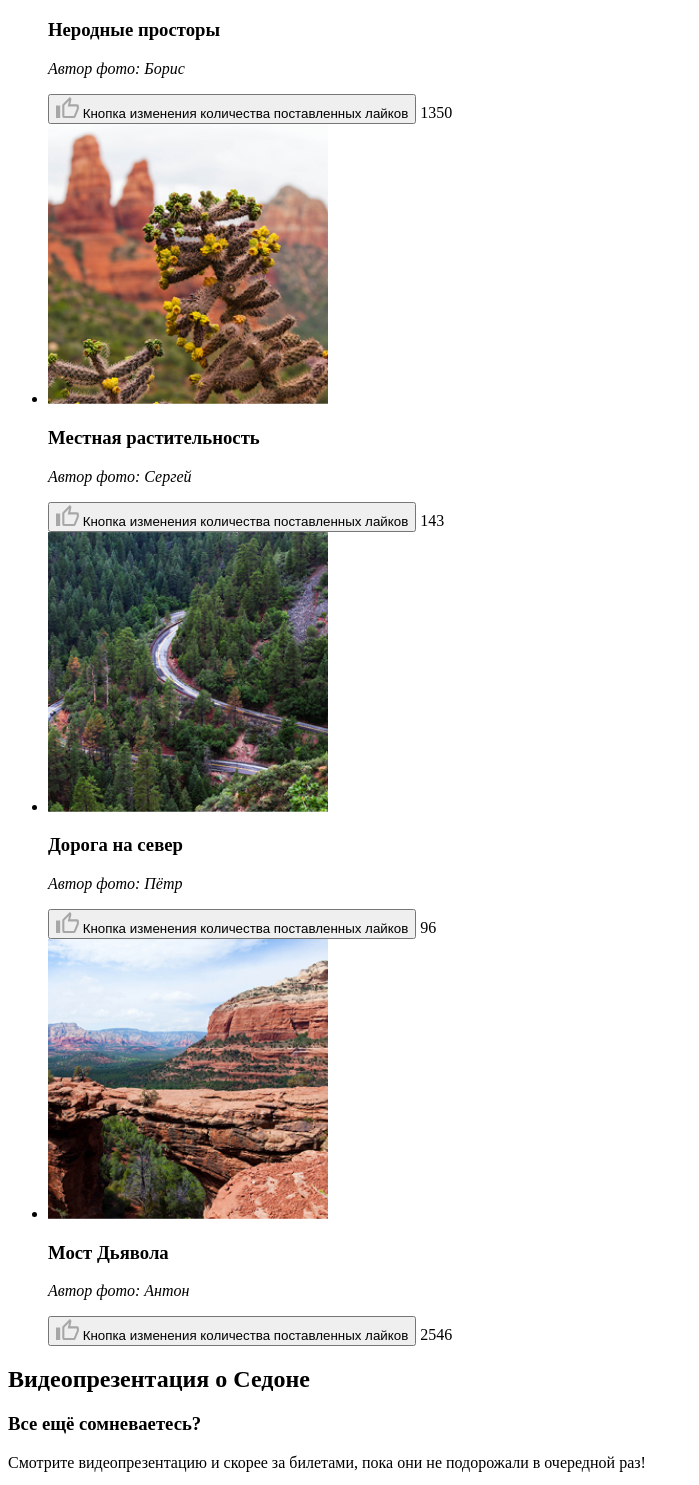
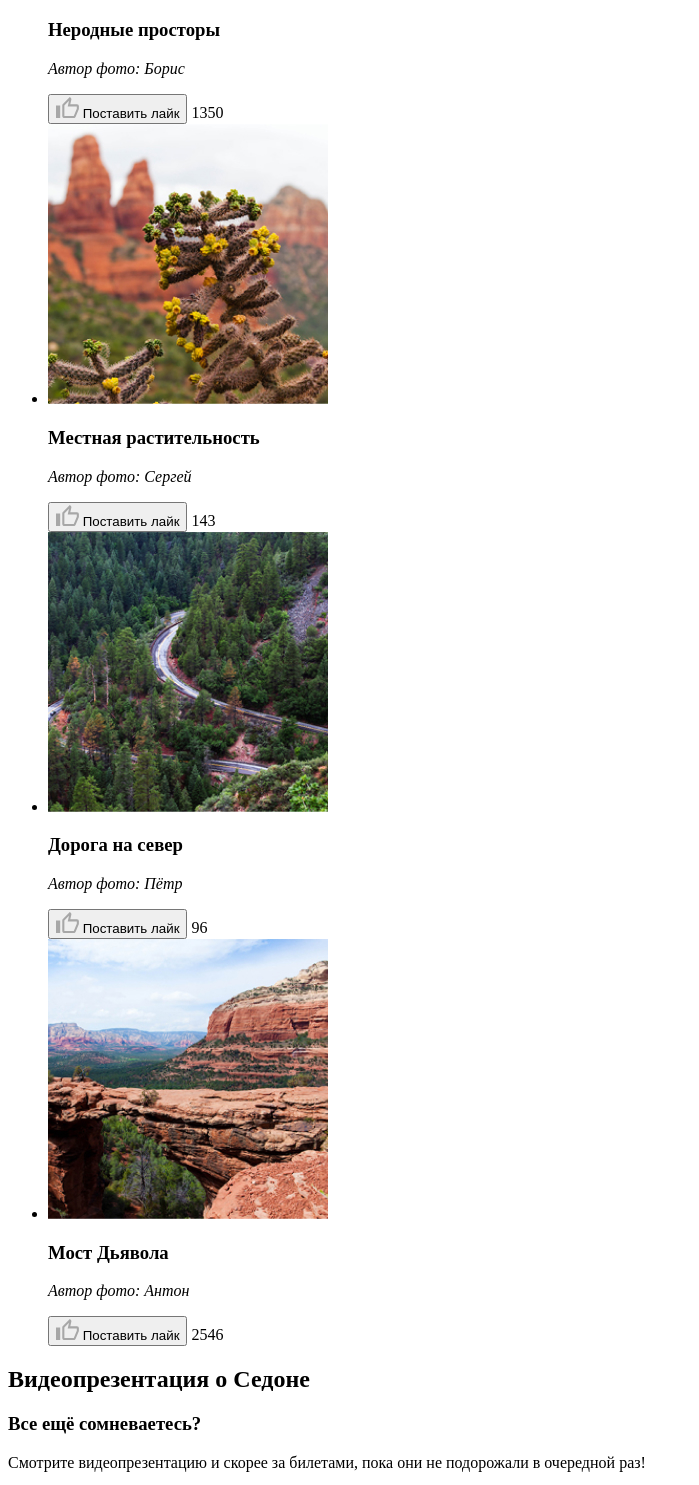
Before and after one commit to htmlacademy-adaptive/2082471-sedona-27, a website: page source/catalog.html in a window 1280 px wide. Shown: the part 692-2177 px from the top of the page, without its empty margins (0-699 px from the left). Drawn offline with Linux system fonts and the light colour scheme.

Commit message:
Добавляет изменения в разметку HTML_29.11

```diff
--- a/source/catalog.html
+++ b/source/catalog.html
@@ -10,31 +10,26 @@
     <div class="main-header__wrapper">
       <nav class="main-nav">
         <a class="main-header__logo" href="index.html">
-          <img class="main-header__logo-image" src="img/logotype.svg" width="185" height="96"
-            alt="Логотип города Седона.">
+          <img class="main-header__logo-image" src="img/logotype.svg" width="185" height="96" alt="Логотип города Седона.">
         </a>
         <button class="main-nav__toggle" type="button">
           <span class="visually-hidden">Открыть меню</span>
         </button>
         <ul class="main-nav__list site-list">
           <li class="site-list__item">
-            <a class="site-list__link" href="index.html">
-              Главная
+            <a class="site-list__link" href="index.html">Главная
             </a>
           </li>
           <li class="site-list__item">
-            <a class="site-list__link site-list__link--active" href="#">
-              Фото и видео
+            <a class="site-list__link site-list__link--active" href="#">Фото и видео
             </a>
           </li>
           <li class="site-list__item">
-            <a class="site-list__link" href="form.html">
-              Форма отзыва
+            <a class="site-list__link" href="form.html">Форма отзыва
             </a>
           </li>
           <li class="site-list__item">
-            <a class="site-list__link" href="https://htmlacademy.ru/intensive/adaptive">
-              HTMLAcademy
+            <a class="site-list__link" href="https://htmlacademy.ru/intensive/adaptive">HTMLAcademy
             </a>
           </li>
         </ul>
@@ -72,9 +67,9 @@
                   d="m12.96 3.78-.62 3.05-.63 2.62h9.09v2.2l-3.03 7.25h-9.4V8.4l4.6-4.62ZM2.1 10.5v8.4-8.4ZM13.8 0 6.9 6.93c-.42.32-.63.84-.63 1.47v10.5c0 1.16.94 2.1 2.1 2.1h9.4c.84 0 1.57-.52 1.88-1.26l3.14-7.45c.1-.21.1-.53.1-.74v-2.1H23a2.1 2.1 0 0 0-2.1-2.1h-6.58l1.05-4.83v-.31c0-.43-.21-.84-.42-1.16L13.8 0ZM4.18 8.4H0V21h4.18V8.4Z"
                   fill="#000" />
               </svg>
-              <span class="visually-hidden">Кнопка изменения количества поставленных лайков</span>
+              <span class="visually-hidden">Поставить лайк</span>
             </button>
-            <span class="user-report__total">1350</span>
+            <span class="user-report__like">1350</span>
           </li>
           <li class="user-report__item">
             <img class="user-report__photo" src="img/catalog/photo-2-mobile.jpg" width="280" height="280"
@@ -87,9 +82,9 @@
                   d="m12.96 3.78-.62 3.05-.63 2.62h9.09v2.2l-3.03 7.25h-9.4V8.4l4.6-4.62ZM2.1 10.5v8.4-8.4ZM13.8 0 6.9 6.93c-.42.32-.63.84-.63 1.47v10.5c0 1.16.94 2.1 2.1 2.1h9.4c.84 0 1.57-.52 1.88-1.26l3.14-7.45c.1-.21.1-.53.1-.74v-2.1H23a2.1 2.1 0 0 0-2.1-2.1h-6.58l1.05-4.83v-.31c0-.43-.21-.84-.42-1.16L13.8 0ZM4.18 8.4H0V21h4.18V8.4Z"
                   fill="#000" />
               </svg>
-              <span class="visually-hidden">Кнопка изменения количества поставленных лайков</span>
+              <span class="visually-hidden">Поставить лайк</span>
             </button>
-            <span class="user-report__total">143</span>
+            <span class="user-report__like">143</span>
           </li>
           <li class="user-report__item">
             <img class="user-report__photo" src="img/catalog/photo-3-mobile.jpg" width="280" height="280"
@@ -102,9 +97,9 @@
                   d="m12.96 3.78-.62 3.05-.63 2.62h9.09v2.2l-3.03 7.25h-9.4V8.4l4.6-4.62ZM2.1 10.5v8.4-8.4ZM13.8 0 6.9 6.93c-.42.32-.63.84-.63 1.47v10.5c0 1.16.94 2.1 2.1 2.1h9.4c.84 0 1.57-.52 1.88-1.26l3.14-7.45c.1-.21.1-.53.1-.74v-2.1H23a2.1 2.1 0 0 0-2.1-2.1h-6.58l1.05-4.83v-.31c0-.43-.21-.84-.42-1.16L13.8 0ZM4.18 8.4H0V21h4.18V8.4Z"
                   fill="#000" />
               </svg>
-              <span class="visually-hidden">Кнопка изменения количества поставленных лайков</span>
+              <span class="visually-hidden">Поставить лайк</span>
             </button>
-            <span class="user-report__total">96</span>
+            <span class="user-report__like">96</span>
           </li>
           <li class="user-report__item">
             <img class="user-report__photo" src="img/catalog/photo-4-mobile.jpg" width="280" height="280"
@@ -117,9 +112,9 @@
                   d="m12.96 3.78-.62 3.05-.63 2.62h9.09v2.2l-3.03 7.25h-9.4V8.4l4.6-4.62ZM2.1 10.5v8.4-8.4ZM13.8 0 6.9 6.93c-.42.32-.63.84-.63 1.47v10.5c0 1.16.94 2.1 2.1 2.1h9.4c.84 0 1.57-.52 1.88-1.26l3.14-7.45c.1-.21.1-.53.1-.74v-2.1H23a2.1 2.1 0 0 0-2.1-2.1h-6.58l1.05-4.83v-.31c0-.43-.21-.84-.42-1.16L13.8 0ZM4.18 8.4H0V21h4.18V8.4Z"
                   fill="#000" />
               </svg>
-              <span class="visually-hidden">Кнопка изменения количества поставленных лайков</span>
+              <span class="visually-hidden">Поставить лайк</span>
             </button>
-            <span class="user-report__total">2546</span>
+            <span class="user-report__like">2546</span>
           </li>
         </ul>
         <!-- </div>-->
@@ -131,8 +126,7 @@
         <h2 class="visually-hidden">Видеопрезентация о Седоне</h2>
         <header class="video-report__header video-header">
           <h3 class="video-header__title"><b>Все ещё сомневаетесь?</b></h3>
-          <p class="video-header__intro">Смотрите видеопрезентацию и скорее за билетами, пока они не подорожали в
-            очередной раз!
+          <p class="video-header__intro">Смотрите видеопрезентацию и скорее за билетами, пока они не подорожали в очередной раз!
           </p>
         </header>
 
@@ -142,7 +136,7 @@
             <source src="movie.ogg" type="video/ogg">
             <sourse src="movie.webm" type="video/webm">
           </video>
-          <button class="presentation__button  presentation-button presentation-button--start " type="button">
+          <button class="presentation__button" type="button">
             <svg width="48" height="54" fill="none" xmlns="http://www.w3.org/2000/svg">
               <path d="M48 27 0 54V0l48 27Z" fill="#fff" fill-opacity=".7" />
             </svg>
@@ -159,21 +153,19 @@
         <a class="contacts__link" href="#">#visitSEDONA</a>
       </div>
 
-      <ul class="social__list social">
+      <ul class="footer__list social">
         <li class="social__item">
           <a class="social__link social__link--vkontakte" href="https://vk.com/htmlacademy">Мы в Вконтакте</a>
         </li>
-
         <li class="social__item">
           <a class="social__link social__link--telegram" href="https://t.me/htmlacademy">Мы в Телеграме</a>
         </li>
         <li class="social__item">
-          <a class="social__link social__link--youtube" href="https://www.youtube.com/user/htmlacademyru">
-            Мы в Ютубе</a>
+          <a class="social__link social__link--youtube" href="https://www.youtube.com/user/htmlacademyru">Мы в Ютубе</a>
         </li>
       </ul>
 
-      <div class="main-footer__copyright copyright">
+      <div class="footer__copyright copyright">
         <a class="copyright__link" href="https://htmlacademy.ru/intensive/adaptive">
           <span class="copyright__text copyright__text--logo">Разработано</span>
           <span class="visually-hidden">Переадресация на лендинг интенсива «HTML и CSS. Адаптивная вёрстка и автоматизация»</span>
```
Also changed, not shown: source/form.html (+25 -42 lines), source/index.html (+14 -22 lines).
